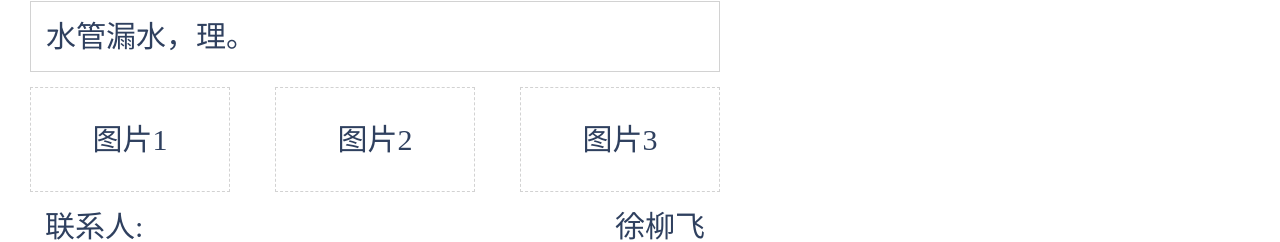
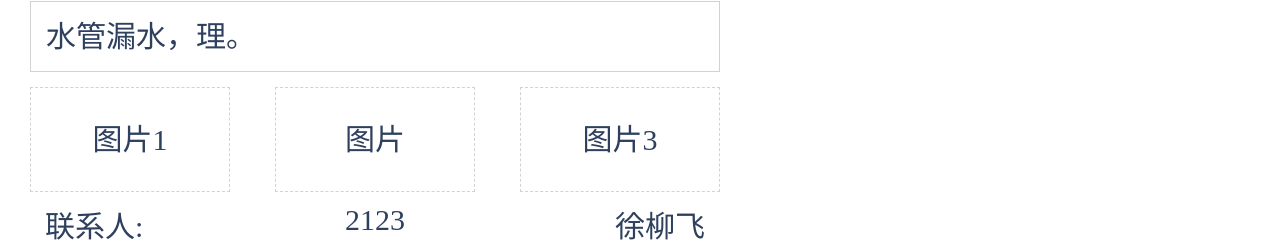
Before and after one commit to xiaowusom/XA, a Vue app: page /#/cancelReport in a window 1280 px wide. Shown: the part 150-392 px from the top of the page. Built offline with nearby package versions, Linux system fonts and the light colour scheme; what iview, mint-ui would draw is missing.

Commit message:
取消报事1

```diff
--- a/src/pages/cancelReport.vue
+++ b/src/pages/cancelReport.vue
@@ -12,7 +12,7 @@
 					<div>图片1</div>
 				</div>
 				<div class="picture_list center_list">
-					<div>图片2</div>
+					<div>图片2123</div>
 				</div>
 				<div class="picture_list">
 					<div>图片3</div>
```
